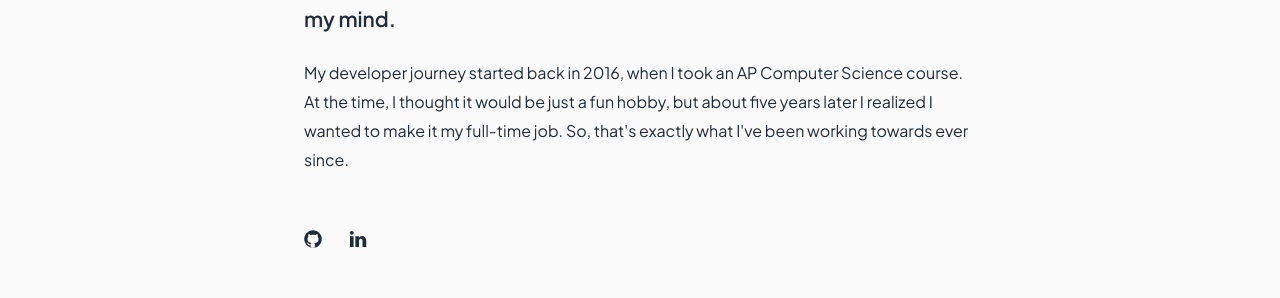
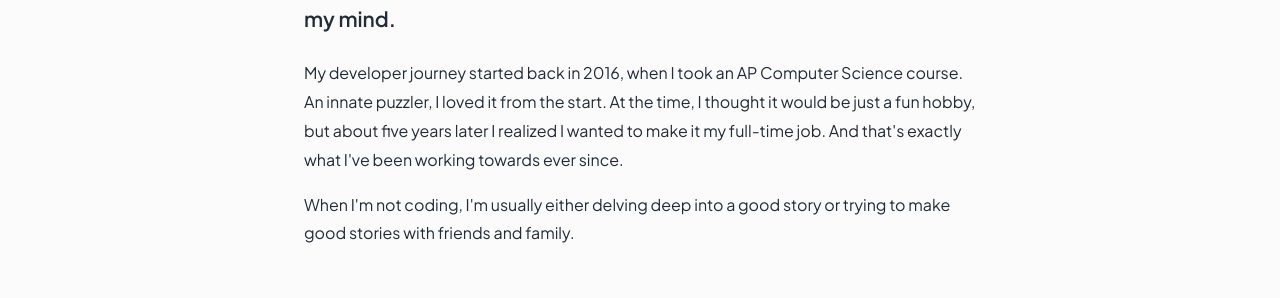
Before and after one commit to jessiejalca/portfolio, a React (Vite) app: page /about in a window 1280 px wide. Shown: the part 300-598 px from the top of the page. Built offline with nearby package versions, Linux system fonts and the light colour scheme.

Commit message:
feat: Make minor edits & add content
CHANGES
- Add content to About page
- Make minor edits to Home page intro paragraph, reordering list of
  titles
- Edit Projects page title
- Adjust styles to add spaces between paragraphs.

```diff
--- a/src/App.css
+++ b/src/App.css
@@ -20,6 +20,9 @@ h1 {
 }
 h2 {
   font-size: 3rem;
+  margin-bottom: 1rem;
+}
+p {
   margin-bottom: 1rem;
 }
 .sub {
@@ -48,6 +51,9 @@ header {
 .hero {
   display: grid;
   gap: 1.5em;
+}
+.hero > p {
+  margin-bottom: 0;
 }
 .hero em {
   font-weight: 800;
--- a/src/routes/About.jsx
+++ b/src/routes/About.jsx
@@ -8,9 +8,14 @@ const About = () => {
       </p>
       <p>
         My developer journey started back in 2016, when I took an AP Computer
-        Science course. At the time, I thought it would be just a fun hobby, but
-        about five years later I realized I wanted to make it my full-time job.
-        So, that's exactly what I've been working towards ever since.
+        Science course. An innate puzzler, I loved it from the start. At the
+        time, I thought it would be just a fun hobby, but about five years later
+        I realized I wanted to make it my full-time job. And that's exactly what
+        I've been working towards ever since.
+      </p>
+      <p>
+        When I'm not coding, I'm usually either delving deep into a good story
+        or trying to make good stories with friends and family.
       </p>
       <h3></h3>
     </main>
--- a/src/routes/Home.jsx
+++ b/src/routes/Home.jsx
@@ -8,9 +8,8 @@ const Home = () => {
         <h1>I'm Jessie Jalca</h1>
         <p>
           Frontend developer, JavaScript engineer, UX/UI advocate, practicing
-          minimalist, hobbyist language learner, occasional photographer,
-          unapologetic sci-fi reader, and indie rock fan,{" "}
-          <em>at your service</em>.
+          minimalist, hobbyist language learner, occasional photographer, sci-fi
+          and fantasy reader, and indie rock fan, <em>at your service</em>.
         </p>
         <Link className="actionBtn" to={"/projects"}>
           <p>See what I can do</p>
--- a/src/routes/Projects.jsx
+++ b/src/routes/Projects.jsx
@@ -1,7 +1,7 @@
 const Projects = () => {
   return (
     <main>
-      <h2>Projects page</h2>
+      <h2>Projects</h2>
     </main>
   )
 }
```
